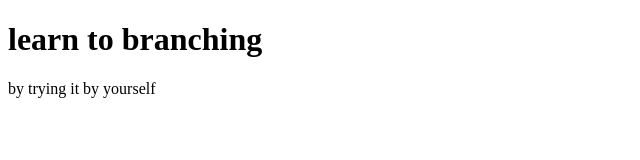
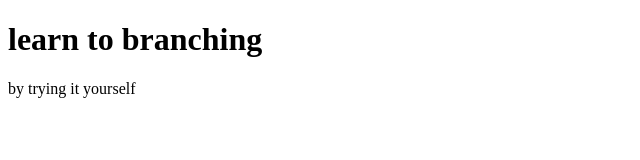
Before and after one commit to akbelcolak/week3inClassExcrsz, a plain HTML site: page index.html in a window 1280 px wide. Shown: the full height of the page, 0-640 px from the left. Drawn offline with Linux system fonts and the light colour scheme.

Commit message:
a change in the paragraph

```diff
--- a/index.html
+++ b/index.html
@@ -8,7 +8,7 @@
 </head>
 <header>
     <h1> learn to branching</h1>
-    <p>by trying it by yourself</p>
+    <p>by trying it yourself</p>
 </header>
 
 <body>
```
